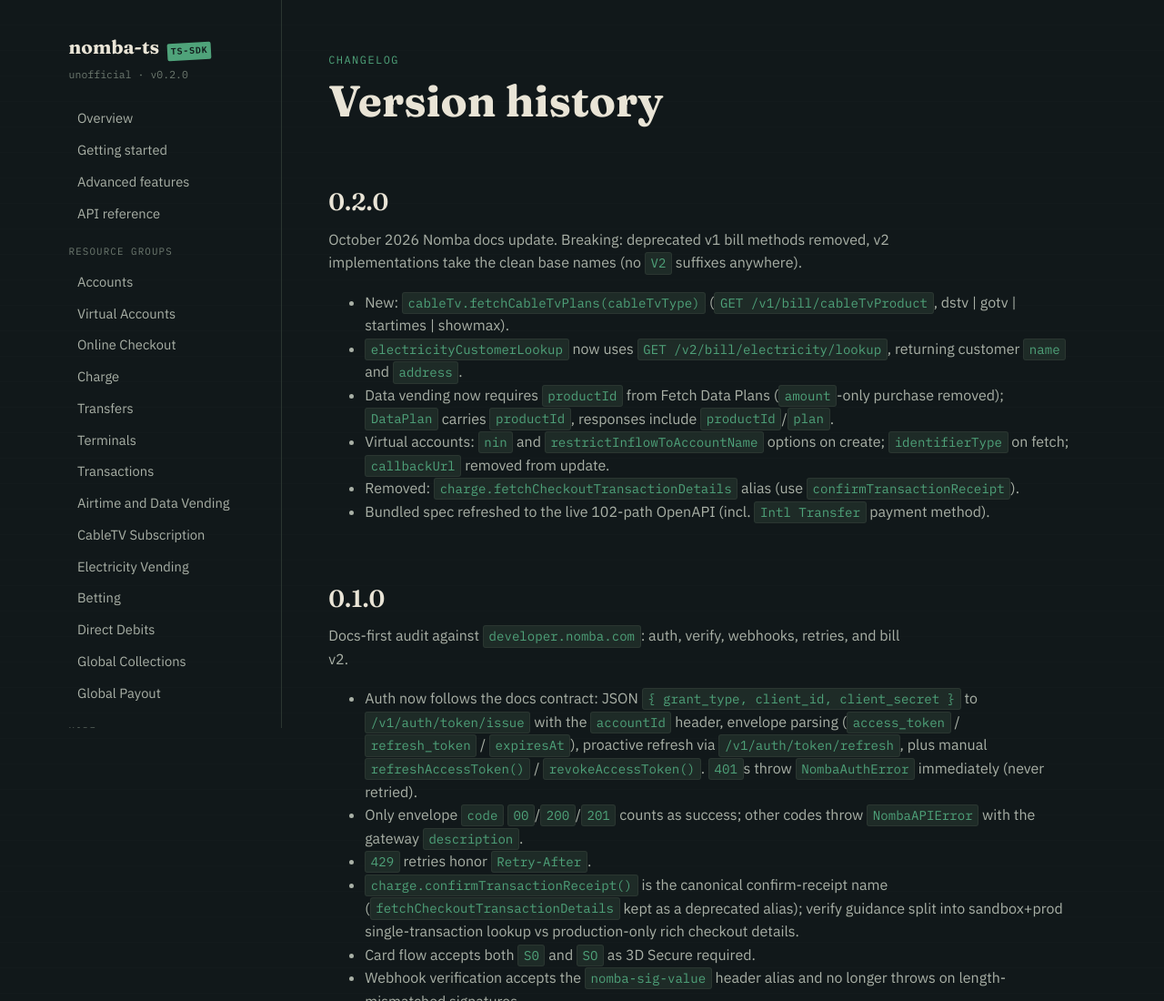
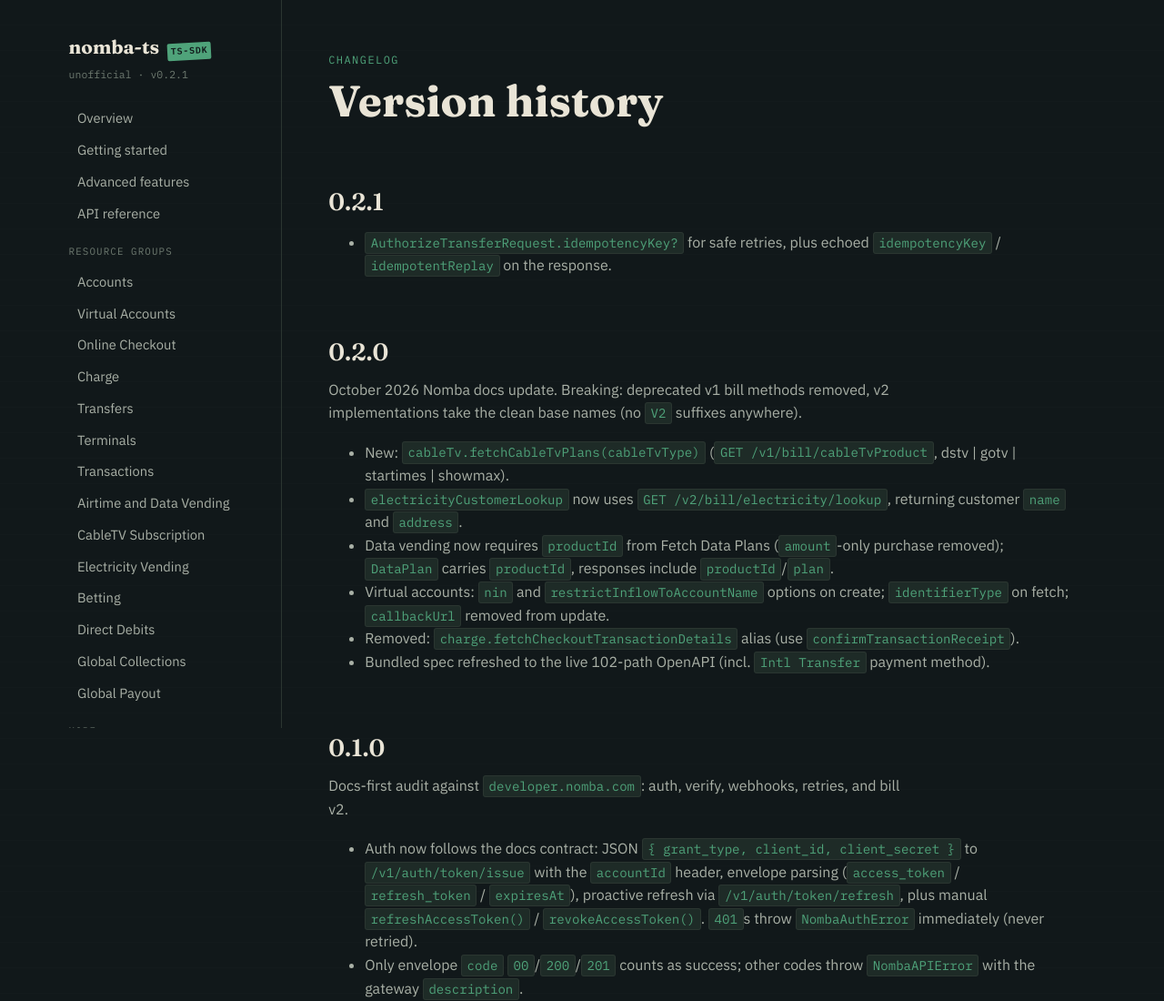
Before and after one commit to RightFix/nomba-docs-ts, a plain HTML site: page changelog.html in a window 1280 px wide. Shown: the top 1100 px of the page at 91% size. Drawn offline with Linux system fonts and the light colour scheme.

Commit message:
release 0.2.1: idempotencyKey docs + v0.2.1 stamps

```diff
--- a/changelog.html
+++ b/changelog.html
@@ -13,7 +13,7 @@
 
   <aside class="sidebar" id="sidebar">
     <div class="brand">nomba-ts <span class="stamp">TS-SDK</span></div>
-    <div class="brand-sub">unofficial · v0.2.0</div>
+    <div class="brand-sub">unofficial · v0.2.1</div>
     <nav class="toc">
       <a href="index.html">Overview</a>
       <a href="getting-started.html">Getting started</a>
@@ -42,6 +42,11 @@
   <main>
     <span class="eyebrow">Changelog</span>
     <h1>Version history</h1>
+
+    <h2>0.2.1</h2>
+    <ul style="color: var(--ink-dim);">
+      <li><code>AuthorizeTransferRequest.idempotencyKey?</code> for safe retries, plus echoed <code>idempotencyKey</code> / <code>idempotentReplay</code> on the response.</li>
+    </ul>
 
     <h2>0.2.0</h2>
     <p>October 2026 Nomba docs update. Breaking: deprecated v1 bill methods removed, v2 implementations take the clean base names (no <code>V2</code> suffixes anywhere).</p>
```
Also changed, not shown: features.html (+1 -1 lines), getting-started.html (+1 -1 lines), index.html (+1 -1 lines), resources.html (+1 -1 lines).
